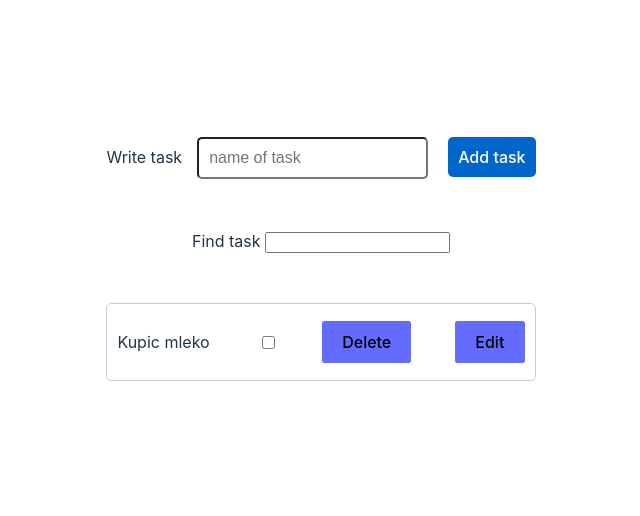
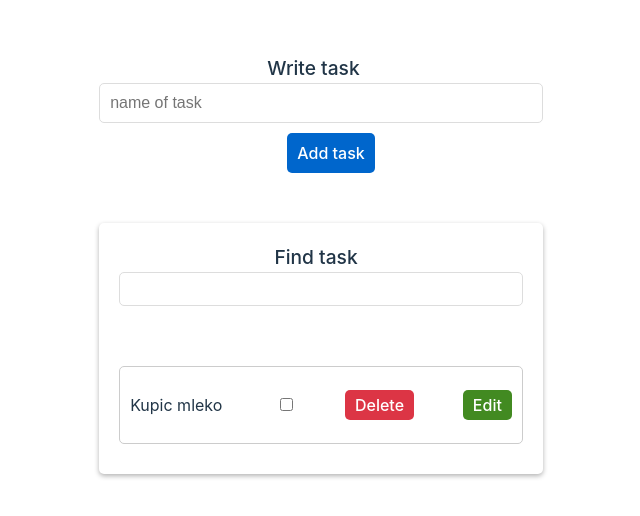
Before and after one commit to CarolinaFledgling/redux-workshop, a React (Vite) app: page / in a window 1280 px wide. Shown: the part 136-652 px from the top of the page, without its empty margins (319-959 px from the left). Built offline with nearby package versions, Linux system fonts and the light colour scheme.

Commit message:
added styles

```diff
--- a/src/components/DisplayTask/DisplayTask.jsx
+++ b/src/components/DisplayTask/DisplayTask.jsx
@@ -16,8 +16,8 @@ const DisplayTask = ({
         checked={todo.isCompleted}
         onChange={() => handleCompletedTask(todo.id)}
       />
-      <button onClick={() => handleDeleteTask(todo.id)}>Delete</button>
-      <button onClick={() => handleEditTask(todo.id)}>Edit</button>
+      <button className="delete-btn" onClick={() => handleDeleteTask(todo.id)}>Delete</button>
+      <button className="edit-btn " onClick={() => handleEditTask(todo.id)}>Edit</button>
     </div>
   );
 };
--- a/src/components/EditTask/EditTask.jsx
+++ b/src/components/EditTask/EditTask.jsx
@@ -9,6 +9,7 @@ const EditTask = ({ todo, valueInput, handleUpdatedTask, setValueInput }) => {
         value={valueInput}
         onChange={(e) => setValueInput(e.target.value)}
         placeholder="name of task"
+        className="task-input"
       />
       <button onClick={() => handleUpdatedTask(todo.id, valueInput)}>
         Save
--- a/src/components/Form/Form.jsx
+++ b/src/components/Form/Form.jsx
@@ -22,8 +22,9 @@ const Form = () => {
 
   return (
     <form onSubmit={(e) => e.preventDefault()} className="form-container">
-      <label htmlFor="taskInput">Write task</label>
+      <label className="label" htmlFor="taskInput">Write task</label>
       <input
+      className="input"
         id="taskInput"
         type="text"
         value={valueInput}
--- a/src/features/todos/ToDoView.jsx
+++ b/src/features/todos/ToDoView.jsx
@@ -50,9 +50,14 @@ const ToDoView = () => {
       .includes(searchQuery.toLocaleLowerCase());
   });
   return (
-    <div>
-      <label>Find task </label>
-      <input type="text" onChange={handleSearch} value={searchQuery} />
+    <div className="todo-container">
+      <label className="label">Find task </label>
+      <input
+        className="input"
+        type="text"
+        onChange={handleSearch}
+        value={searchQuery}
+      />
       {filteredTodos.map((todo) => {
         return (
           <div key={todo.id}>
--- a/src/index.css
+++ b/src/index.css
@@ -101,6 +101,20 @@ button:focus-visible {
   background-color: #c82333;
 }
 
+.edit-btn {
+  background-color: #428a21;
+  border: none;
+  color: #fff;
+  padding: 5px 10px;
+  border-radius: 5px;
+  cursor: pointer;
+  transition: background-color 0.2s ease-in-out;
+}
+
+.edit-btn:hover {
+  background-color: #428a21b0;
+}
+
 /* Form component styles */
 .form-container {
   height: 100%;
@@ -127,3 +141,28 @@ button:focus-visible {
   color: white;
   cursor: pointer;
 }
+
+.todo-container {
+  max-width: 600px;
+  margin: auto;
+  padding: 20px;
+  background-color: #fff;
+  border-radius: 5px;
+  box-shadow: 0 2px 5px rgba(0, 0, 0, 0.3);
+}
+
+.label {
+  font-size: 1.2rem;
+  font-weight: 500;
+  margin-right: 10px;
+}
+
+.input {
+  padding: 5px 10px;
+  font-size: 1.2rem;
+  border-radius: 5px;
+  border: 1px solid #ddd;
+  margin-bottom: 10px;
+  width: 100%;
+  box-sizing: border-box;
+}
```
